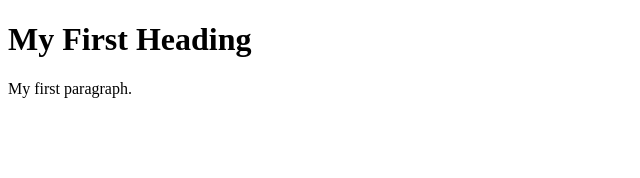
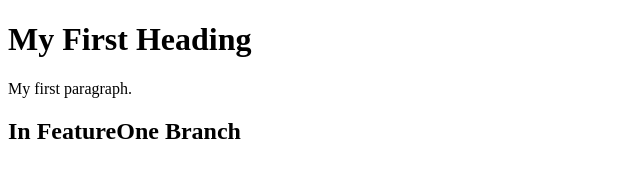
Before and after one commit to JayantKashiv/ACD, a plain HTML site: page index.html in a window 1280 px wide. Shown: the whole page, without its empty margins (0-640 px from the left). Drawn offline with Linux system fonts and the light colour scheme.

Commit message:
Done FeatureOne

```diff
--- a/index.html
+++ b/index.html
@@ -4,6 +4,7 @@
 
 <h1>My First Heading</h1>
 <p>My first paragraph.</p>
+<h2>In FeatureOne Branch</h2>
 
 </body>
 </html>
```
